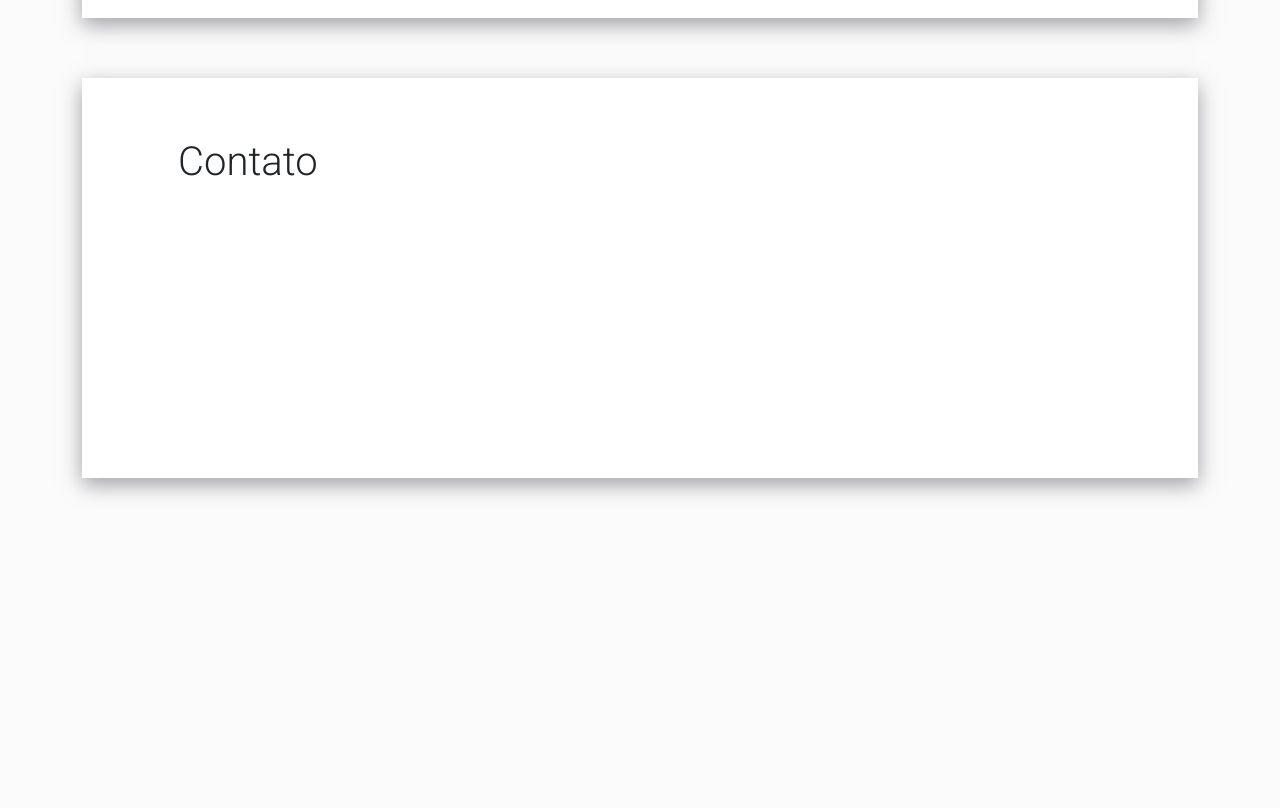
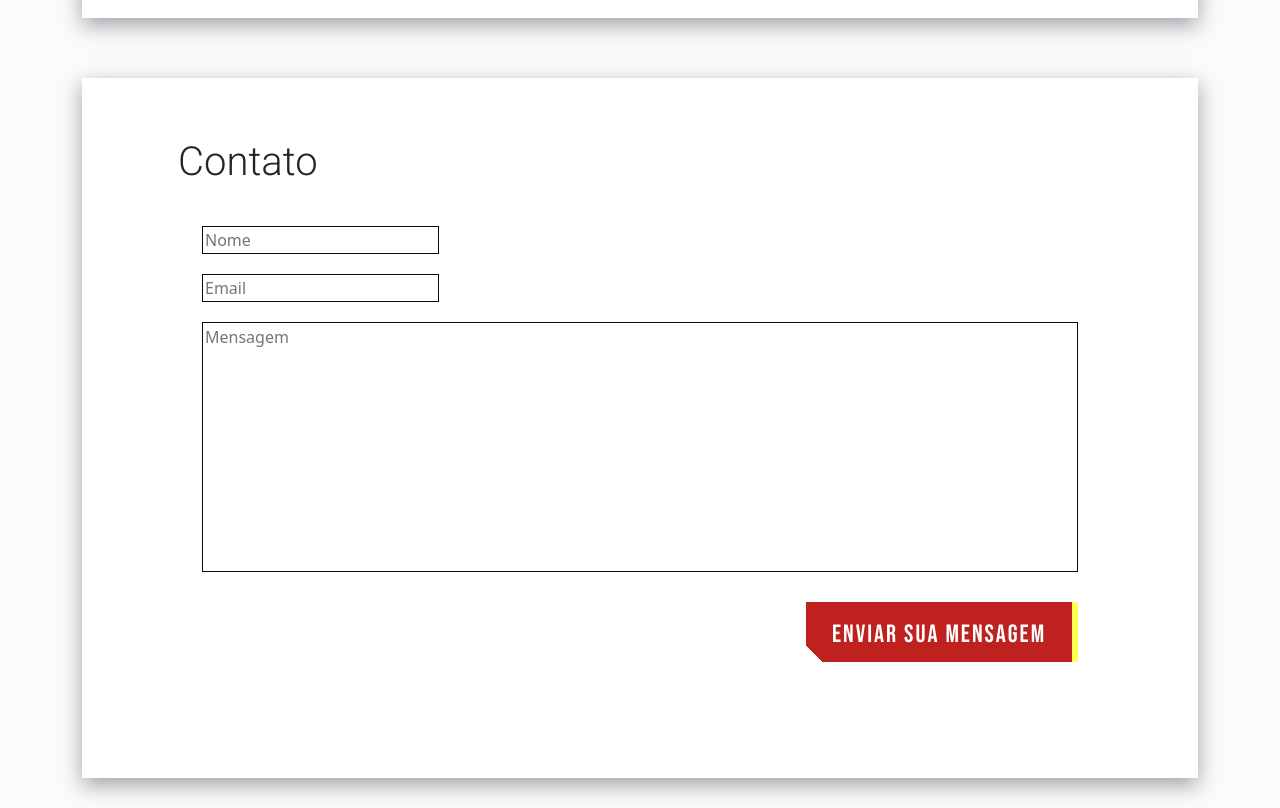
Before and after one commit to JoaoMario17/Curriculo_Online, a website: page public/pages/index.html in a window 1280 px wide. Shown: the part 2196-3004 px from the top of the page. Before the commit the page ends 2704 px from the top, so only its background shows below. Drawn offline with nearby package versions, Linux system fonts and the light colour scheme.

Commit message:
Seção de Contatos

```diff
--- a/package.json
+++ b/package.json
@@ -9,7 +9,11 @@
   "author": "",
   "license": "ISC",
   "dependencies": {
+    "aws-sdk": "^2.938.0",
+    "body-parser": "^1.19.0",
     "ejs": "^3.1.6",
-    "express": "^4.17.1"
+    "express": "^4.17.1",
+    "nodemailer": "^6.6.2",
+    "nodemailer-mailgun-transport": "^2.1.3"
   }
 }
--- a/public/css/custom.css
+++ b/public/css/custom.css
@@ -251,3 +251,73 @@
     font-family: Roboto;
     font-weight: 300;
 }
+
+#form_container {
+    height: 500px;
+
+    display: flex;
+    align-items: center;
+    justify-content: center;
+}
+
+#form {
+    width: 100%;
+    height: 500px;
+
+
+    display: flex;
+    flex-direction: column;
+    align-items: center;
+    justify-content: center;
+
+}
+
+#form .form_section {
+    width: 100%;
+
+    display: flex;
+    flex-direction: column;
+    align-items: flex-start;
+
+    margin-bottom: 20px;
+}
+
+#form .form_section input {
+    border: none;
+    border: 1px solid var(--black);
+}
+
+#form #form_message textarea {
+    resize: none;
+
+    border: none;
+    border: 1px solid var(--black);
+
+    width: 100%;
+    height: 250px;
+}
+
+#form .button {
+    width: 100%;
+
+    display: flex;
+    align-items: center;
+    justify-content: flex-end;
+}
+
+#form #btn {
+    width: 266px;
+    height: 60px;
+    font-size: 25px;
+    font-family: 'Bebas Neue', cursive;
+    background: linear-gradient(45deg, transparent 5%, var(--red) 5%);
+    border: 0;
+    color: #fff;
+    letter-spacing: 2px;
+    line-height: 64px;
+    margin-right: 6px;
+    margin-top: 10px;
+    box-shadow: 6px 0px 0px var(--yellow);
+    outline: transparent;
+    position: relative;
+  }
--- a/public/pages/index.html
+++ b/public/pages/index.html
@@ -11,8 +11,10 @@
     <!--Google Fonts-->
     <link rel="preconnect" href="https://fonts.gstatic.com">
     <link href="https://fonts.googleapis.com/css2?family=Roboto:wght@100;300;400;500;700&display=swap" rel="stylesheet">
-
-    <title>Hello, world!</title>
+    <link rel="preconnect" href="https://fonts.googleapis.com">
+    <link rel="preconnect" href="https://fonts.gstatic.com" crossorigin>
+    <link href="https://fonts.googleapis.com/css2?family=Bebas+Neue&display=swap" rel="stylesheet">
+    <title>Currículo Pessoal</title>
   </head>
   <body>
 
@@ -395,7 +397,7 @@
     <div class="container" id="contato">
       <div class="row">
         <div class="col">
-          <div class="widget">
+          <div class="widget" style="height: 700px;">
 
             <!--Desktop-->
             <div class="container" id="dskt">
@@ -403,6 +405,26 @@
                 <div class="row">
                   <div class="col padding">
                     <h1 class="Ct_title">Contato</h1>
+
+                    <div id="form_container" class="container">
+                      <form id="form" action="/email" method="POST">
+                        <div class="form_section" id="form_name">
+                          <input type="text" id="nome" name="nome" placeholder="Nome"/>
+                        </div>
+
+                        <div class="form_section" id="form_email">
+                          <input type="email" id="email" name="email" placeholder="Email"/>
+                        </div>
+                        <div class="form_section" id="form_message">
+                          <textarea name="texto" placeholder="Mensagem"></textarea>
+                        </div>
+                        <div class="button">
+                          <button type="submit" id="btn">Enviar sua mensagem</button>
+                        </div>
+
+                      </form>
+                    </div>
+
                   </div>
                 </div>
               </div>
--- /dev/null
+++ b/src/config.json
@@ -0,0 +1,5 @@
+{
+    "accessKeyId": "AKIA3EG3V4CMNPGXKAVK",
+    "secretAccessKey": "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",
+    "region": "sa-east-1"
+}
```
Also changed, not shown: src/server.js (+48 -0 lines), 1 other file.
